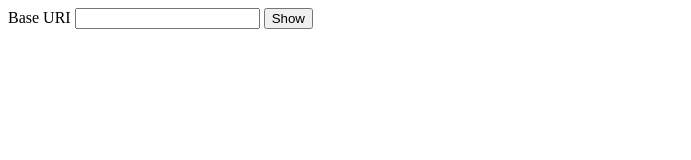
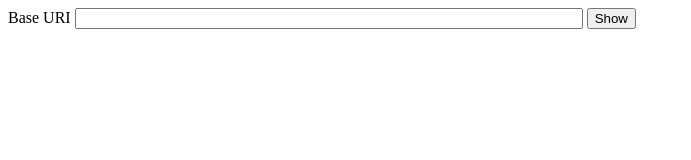
Before and after one commit to U-cauda-elongata/g123-sprite-viewer, a plain HTML site: page index.html in a window 1280 px wide. Shown: the whole page, without its empty margins (0-691 px from the left). Drawn offline with Linux system fonts and the light colour scheme.

Commit message:
Adjust input field size

```diff
--- a/index.html
+++ b/index.html
@@ -4,12 +4,12 @@
 	<meta charset="utf-8" />
 	<title>Sprite viewer</title>
 	<script src="render.js" defer=""></script>
-	<link href="sprite.css" rel="stylesheet" />
+	<link href="style.css" rel="stylesheet" />
 </head>
 <body>
     <main>
         <form id="baseForm">
-            <label>Base URI <input id="baseInput" /></label>
+            <label>Base URI <input id="baseInput" type="text" /></label>
             <input type="submit" value="Show" />
         </form>
         <div id="sprites"></div>
--- a/sprite.css
+++ b/style.css
@@ -1,3 +1,7 @@
+#baseInput {
+    width: 500px;
+}
+
 .sprite {
 	background: url(sprite.png) no-repeat;
 	height: 0;
```
